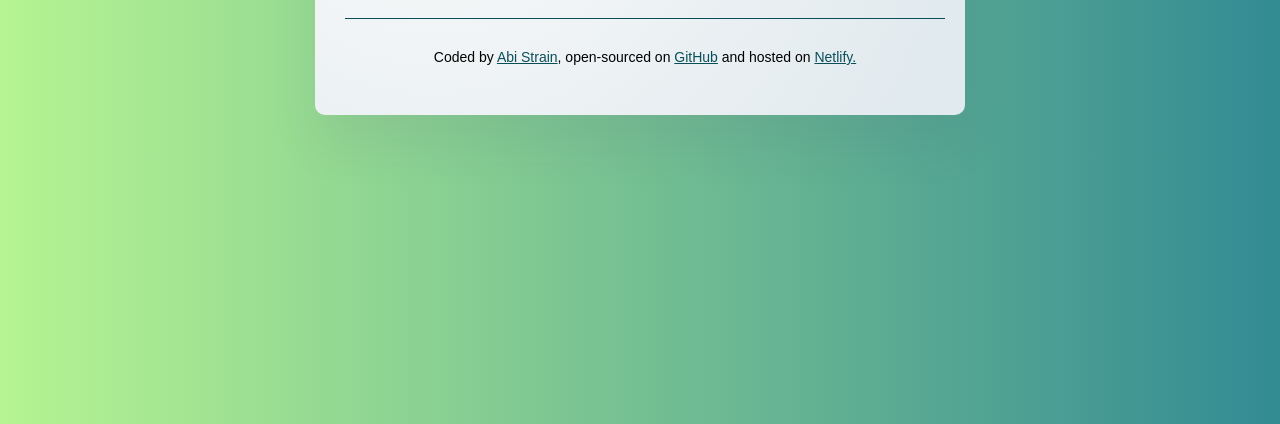
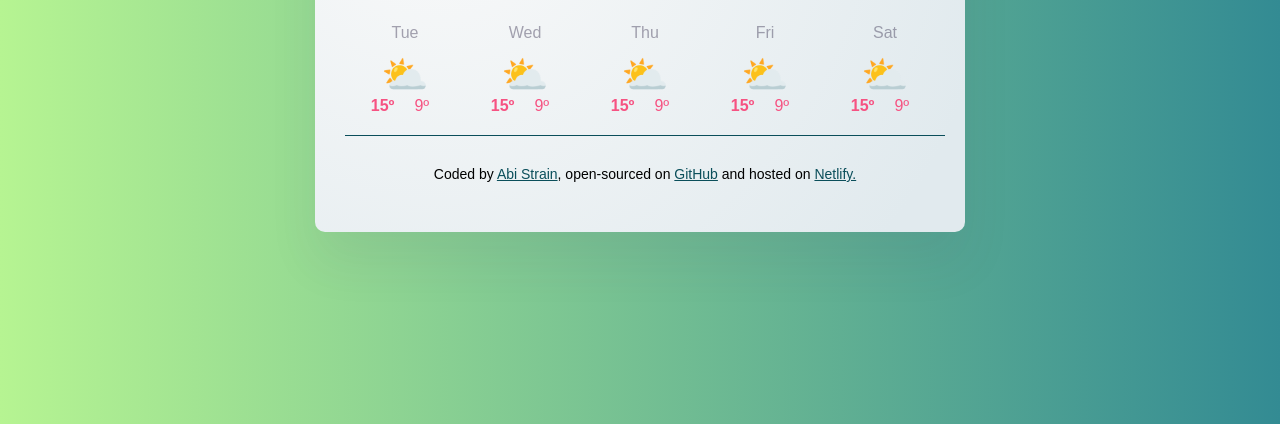
Before and after one commit to AbiRodStr/my-own-weather-code, a plain HTML site: page index.html in a window 1280 px wide. Shown: the part 376-800 px from the top of the page. Drawn offline with nearby package versions, Linux system fonts and the light colour scheme; no server answers; a web font is replaced by a local one.

Commit message:
Inserted details for forecast

```diff
--- a/index.html
+++ b/index.html
@@ -33,7 +33,49 @@
  <p class="weather-app-details">
    <span id ="description"></span>, humidity: <strong id="humidity"></strong> wind: <strong id="wind-speed"></strong> km/h
     </p>
-</main>
+<div class ="weather-forecast">
+<div class ="weather-forecast-day">
+<div class ="weather-forecast-date">Tue</div>
+<div class ="weather-forecast-icon">⛅</div>
+<div class ="weather-forecast-temperatures">
+  <div class ="weather-forecast-temperature"><strong>15º</strong></div>
+<div class ="weather-forecast-temperature">9º</div>
+</div>
+</div>
+<div class ="weather-forecast-day">
+<div class ="weather-forecast-date">Wed</div>
+<div class ="weather-forecast-icon">⛅</div>
+<div class ="weather-forecast-temperatures">
+  <div class ="weather-forecast-temperature"><strong>15º</strong></div>
+<div class ="weather-forecast-temperature">9º</div>
+</div>
+</div>
+<div class ="weather-forecast-day">
+<div class ="weather-forecast-date">Thu</div>
+<div class ="weather-forecast-icon">⛅</div>
+<div class ="weather-forecast-temperatures">
+  <div class ="weather-forecast-temperature"><strong>15º</strong></div>
+<div class ="weather-forecast-temperature">9º</div>
+</div>
+</div>
+<div class ="weather-forecast-day">
+<div class ="weather-forecast-date">Fri</div>
+<div class ="weather-forecast-icon">⛅</div>
+<div class ="weather-forecast-temperatures">
+  <div class ="weather-forecast-temperature"><strong>15º</strong></div>
+<div class ="weather-forecast-temperature">9º</div>
+</div>
+</div>
+<div class ="weather-forecast-day">
+<div class ="weather-forecast-date">Sat</div>
+<div class ="weather-forecast-icon">⛅</div>
+<div class ="weather-forecast-temperatures">
+  <div class ="weather-forecast-temperature"><strong>15º</strong></div>
+<div class ="weather-forecast-temperature">9º</div>
+</div>
+</div>
+</div>
+  </main>
     <footer>
       Coded by
       <a href="https://github.com/AbiRodStr" target="_blank">Abi Strain</a>,
--- a/src/style.css
+++ b/src/style.css
@@ -81,6 +81,32 @@
 .weather-app-details strong {
   color: #f65282;
 }
+.weather-forecast {
+  display: flex;
+  justify-content: space-around;
+  margin-top: 30px;
+}
+.weather-forecast-date {
+  text-align: center;
+  color: rgba(39, 33, 66, 0.4);
+  font-size: 16px;
+  line-height: 20px;
+  margin-bottom: 10px;
+}
+.weather-forecast-icon {
+  font-size: 38px;
+  text-align: center;
+}
+.weather-forecast-temperatures {
+  text-align: center;
+  color: #f65282;
+  display: flex;
+  margin: 0 10px 20px 0;
+  justify-content: center;
+}
+.weather-forecast-temperature {
+  padding: 0 10px;
+}
 footer {
   border-top: 1px solid #0a4e5a;
   padding: 30px 0;
```
